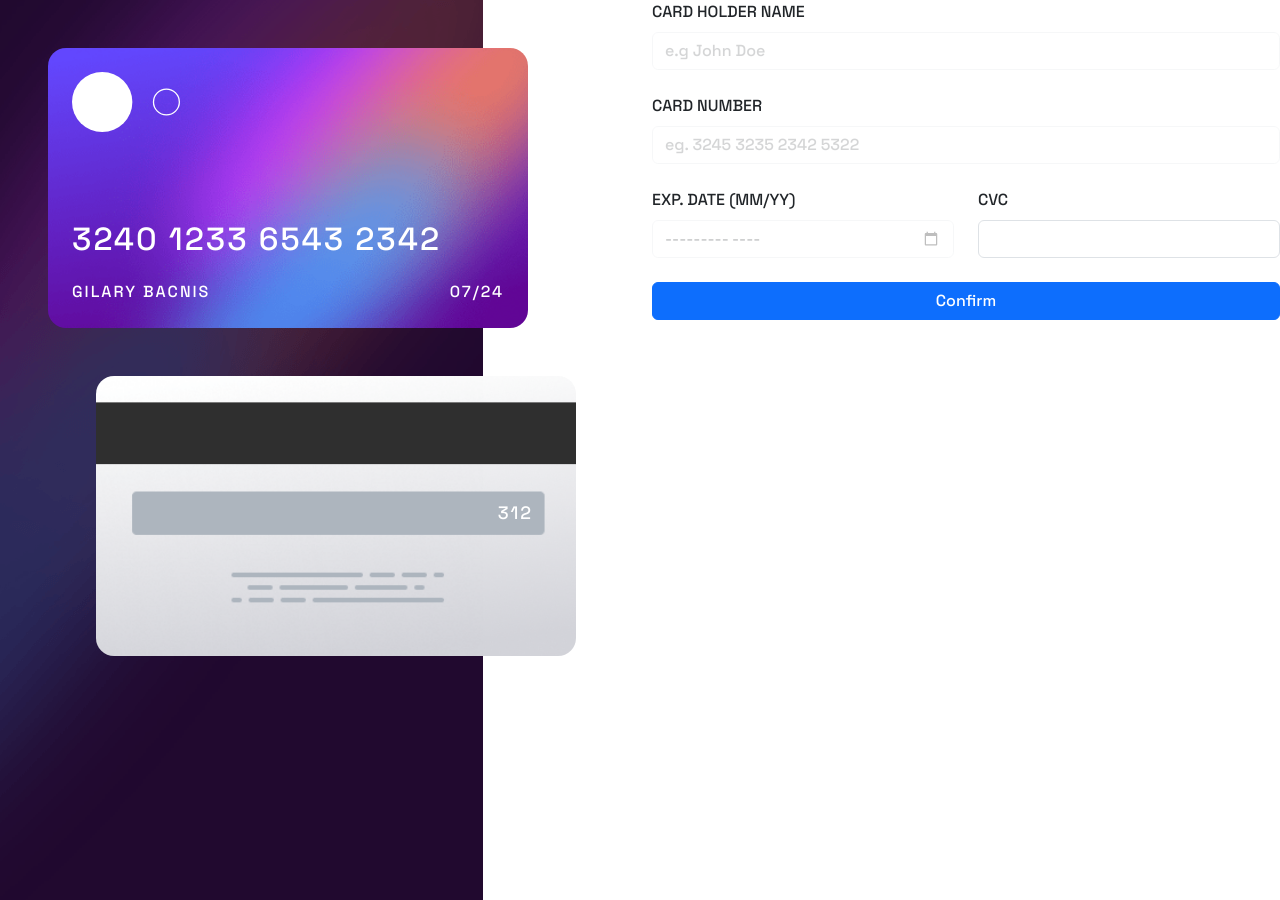
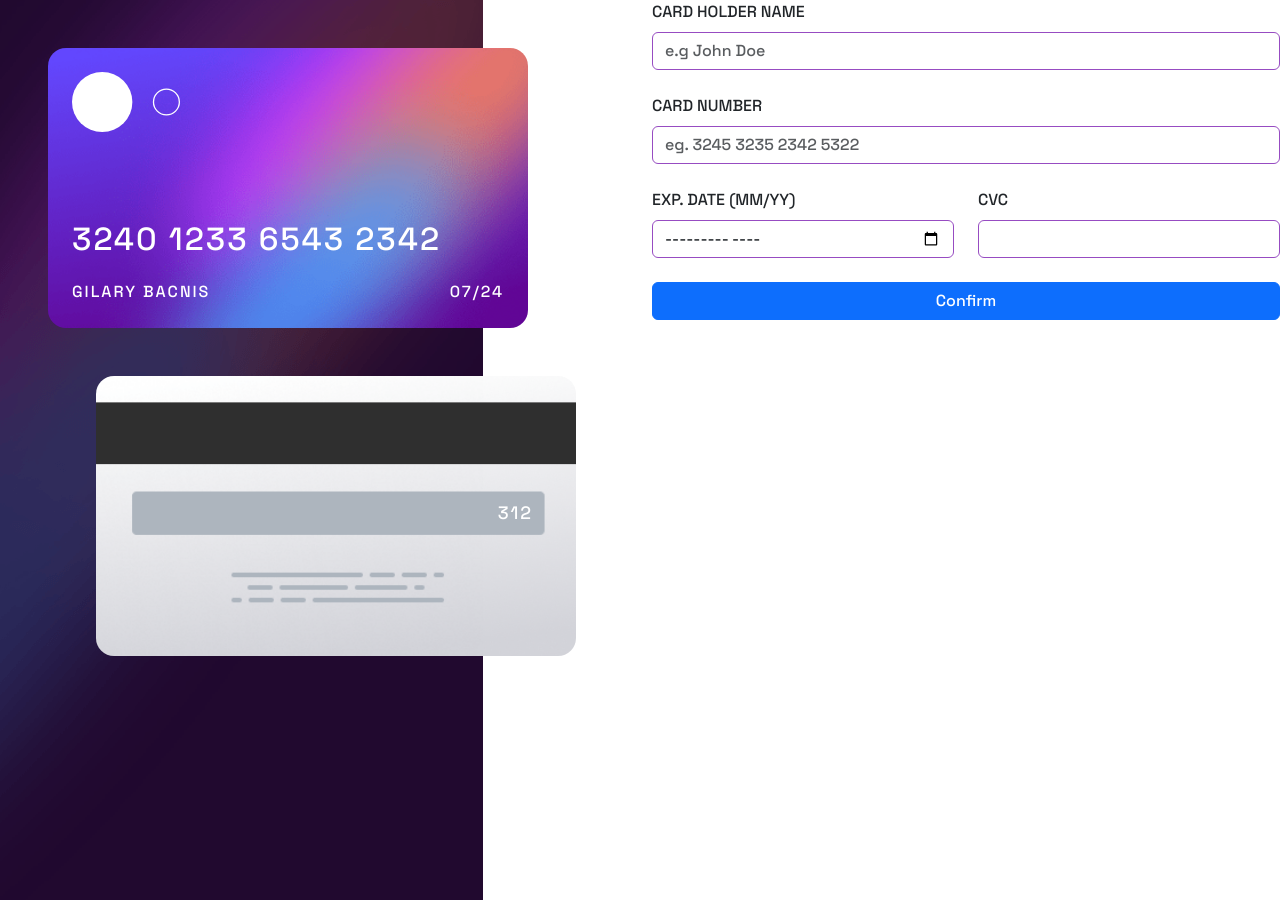
Before and after one commit to gillaryb/react-interactive-card, a React (Create React App) app: page / in a window 1280 px wide. Built offline with nearby package versions, Linux system fonts and the light colour scheme.

Commit message:
added border colord

```diff
--- a/src/Card.css
+++ b/src/Card.css
@@ -70,9 +70,8 @@
  }
 
 .active-input{
-  border: 1px solid hsl(249, 99%, 64%) to hsl(278, 94%, 30%)
+  border: 1px solid rgba(151, 76, 194);
 }
-
 
  @media(min-width: 1024px){
   .card-front, .card-back {
--- a/src/Card.js
+++ b/src/Card.js
@@ -38,7 +38,7 @@ export default function Card(){
             <div className="col-12 mb-4">
               <label for="inputName" className="form-label">CARD HOLDER NAME</label>
               <input type="text"
-              className="form-control opacity-25"
+              className="form-control active-input"
               id="inputName"
               placeholder="e.g John Doe"></input>
             </div>
@@ -46,7 +46,7 @@ export default function Card(){
               <label for="inputCardNumber" className="form-label">CARD NUMBER</label>
               <input
               type="text"
-              className="form-control opacity-25 active-input"
+              className="form-control active-input"
               id="inputCardNumber"
               max-length="19"
               placeholder="eg. 3245 3235 2342 5322">
@@ -56,7 +56,7 @@ export default function Card(){
               <label for="inputExyDate" className="form-label">EXP. DATE (MM/YY)</label>
               <input
                type="month"
-               className="form-control opacity-25"
+               className="form-control active-input"
                id="inputExyDate"
                >
                </input>
@@ -65,7 +65,7 @@ export default function Card(){
               <label for="inputCVC" className="form-label">CVC</label>
               <input
               type="text"
-              className="form-control"
+              className="form-control active-input"
               id="inputCVC"
               max-length="3">
               </input>
```
